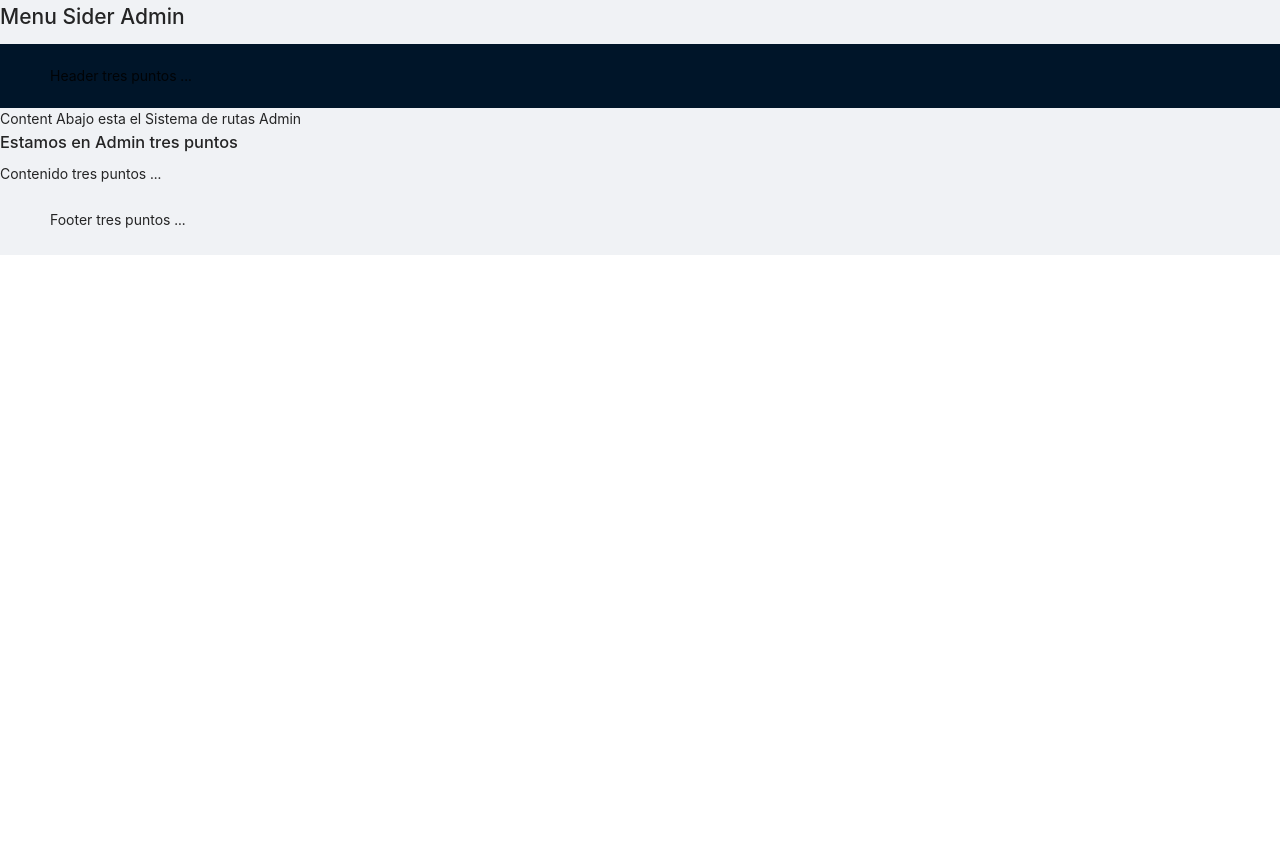
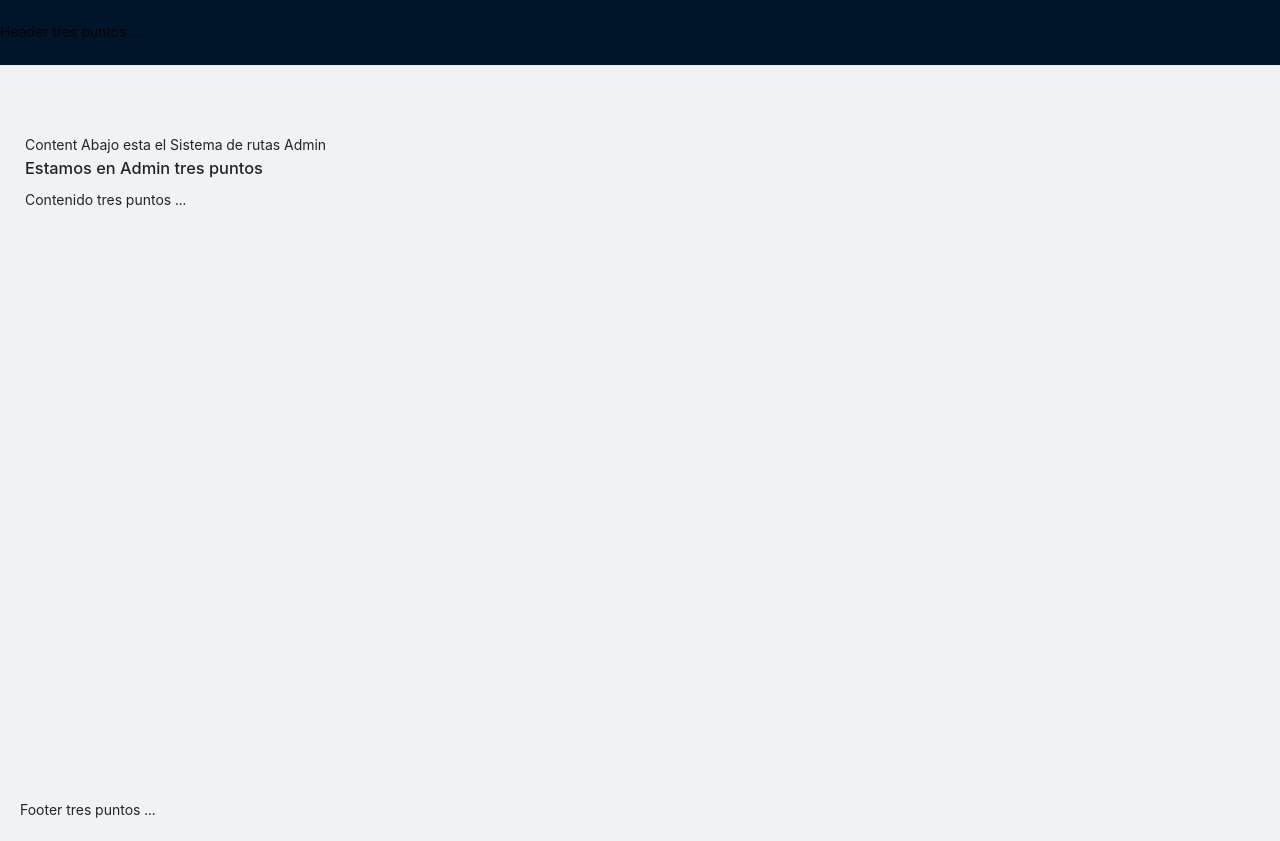
Before and after one commit to DiBarrera/blog-frontend, a React (Create React App) app: page /admin in a window 1280 px wide. Before the commit the page ends 800 px from the top, so only its background shows below. Built offline with nearby package versions, Linux system fonts and the light colour scheme.

Commit message:
Estilos para LayoutAdmin

```diff
--- a/src/layouts/LayoutAdmin.js
+++ b/src/layouts/LayoutAdmin.js
@@ -23,17 +23,19 @@ export default function LayoutAdmin(props) {
 
     return (
         <Layout>
+            {/* TO DO: Menu Sider */}
             <h2>Menu Sider Admin</h2>
-            <Layout>
-                <Header>
+            <Layout className="layout-admin">
+                <Header className="layout-admin__header">
+                    {/* TO DO: Menu Top */}
                     Header tres puntos ...
                 </Header>
-                <Content>
+                <Content className="layout-admin__content">
                     <div>Content Abajo esta el Sistema de rutas Admin</div>
                     <LoadRoutes routes={routes} />
                     <div>Contenido tres puntos ...</div>
                 </Content>
-                <Footer>
+                <Footer className="layout-admin__footer">
                     <div>Footer tres puntos ...</div>
                 </Footer>
             </Layout>
--- a/src/layouts/LayoutAdmin.scss
+++ b/src/layouts/LayoutAdmin.scss
@@ -0,0 +1,24 @@
+@import "../scss/index.scss";
+
+.layout-admin {
+    transition: margin-left 0.2s;
+
+    &__header {
+        position: fixed;
+        top: 0;
+        left: 0;
+        width: 100%;
+        display: flex;
+        padding: 0;
+        height: 65px;
+    }
+
+    &__content {
+        min-height: calc(100vh - 65px);
+        padding: 90px 25px 25px 25px;
+    }
+
+    &__footer {
+        padding: 20px;
+    }
+}
```
